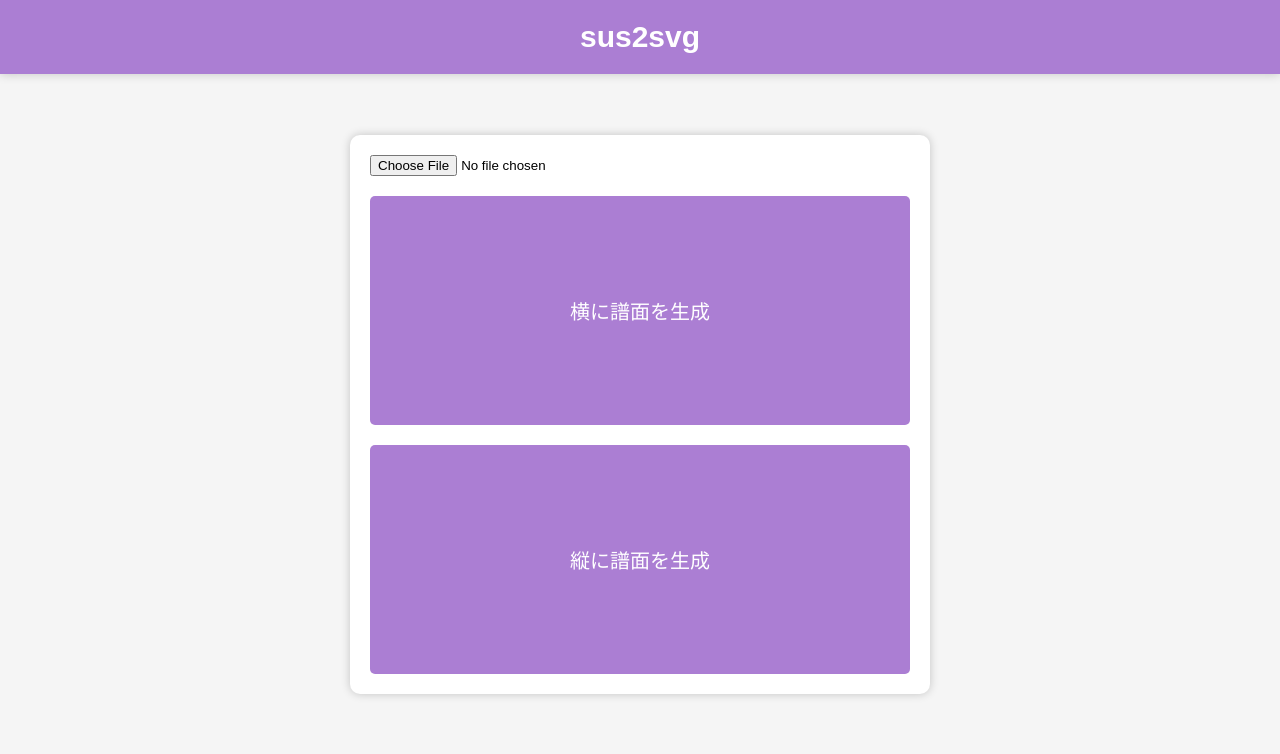
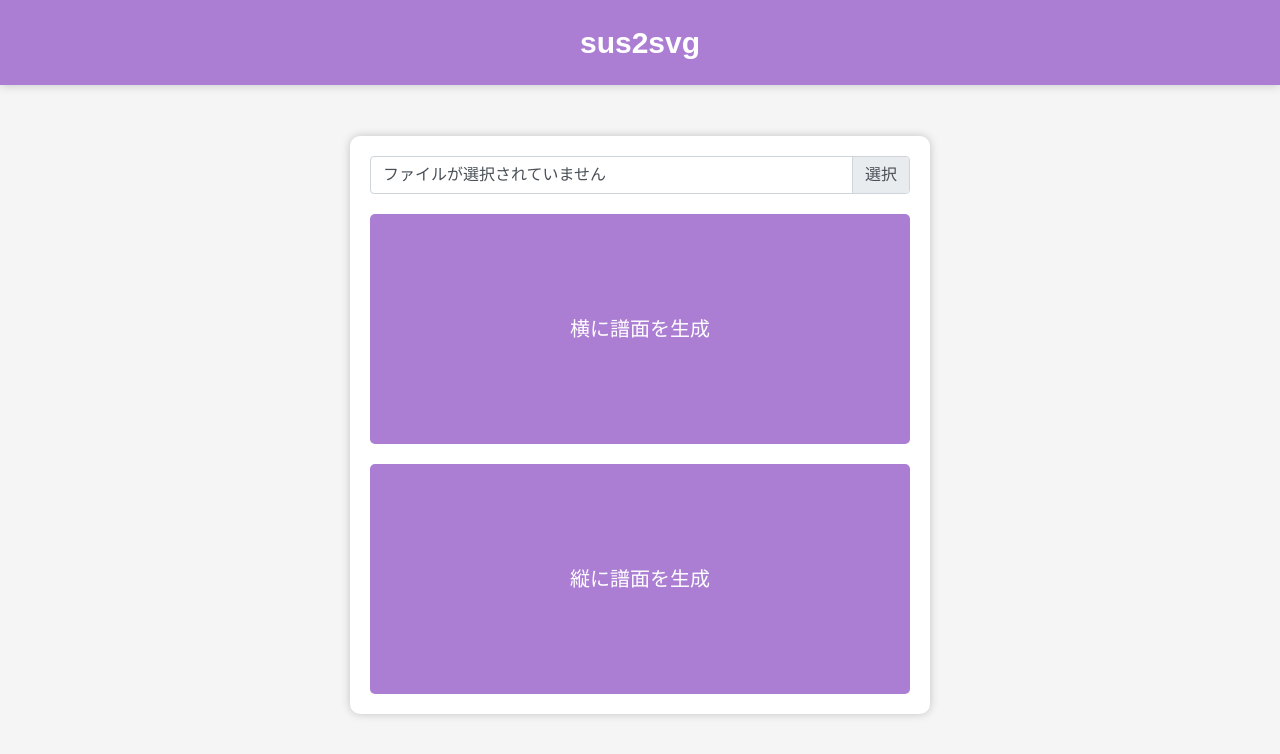
Before and after one commit to Kyonkrnk/sus2svg, a Flask app: page / in a window 1280 px wide. Shown: the top 754 px of the page. Run offline with Flask 2, Linux system fonts and the light colour scheme; some libraries are stand-ins or nearby versions.

Commit message:
ファイル選択をbootstrapに変更

```diff
--- a/templates/sus2svg.html
+++ b/templates/sus2svg.html
@@ -2,6 +2,8 @@
 <html lang="ja">
 <head>
   <meta charset="UTF-8">
+  <meta name="viewport" content="width=device-width, initial-scale=1, shrink-to-fit=no">
+  <link rel="stylesheet" href="https://stackpath.bootstrapcdn.com/bootstrap/4.3.1/css/bootstrap.min.css" integrity="sha384-ggOyR0iXCbMQv3Xipma34MD+dH/1fQ784/j6cY/iJTQUOhcWr7x9JvoRxT2MZw1T" crossorigin="anonymous">
   <title>sus2svg</title>
   <style>
 
@@ -68,15 +70,21 @@
   <header>sus2svg</header>
   <main>
     <form id="my-form" method="post" enctype="multipart/form-data">
-      <input type="file" id="fileInput" name="fileInput" accept=".sus">
-      <p></p>
+      <div class="custom-file">
+        <input type="file" class="custom-file-input" id="fileInput" name="fileInput" accept=".sus">
+        <label class="custom-file-label" for="inputFile" data-browse="選択">ファイルが選択されていません</label>
+      </div>
       <div class="button-container">
         <input type="button" value="横に譜面を生成" onclick="submitForm('/generate?type=x')">
         <input type="button" value="縦に譜面を生成" onclick="submitForm('/generate?type=y')">
       </div>
     </form>
   </main>
+
+<script src="https://cdn.jsdelivr.net/npm/bs-custom-file-input/dist/bs-custom-file-input.js"></script>
 <script>
+  bsCustomFileInput.init();
+
   function submitForm(action) {
     var form = document.getElementById("my-form");
     // ファイルが選択されているかチェックする
```
